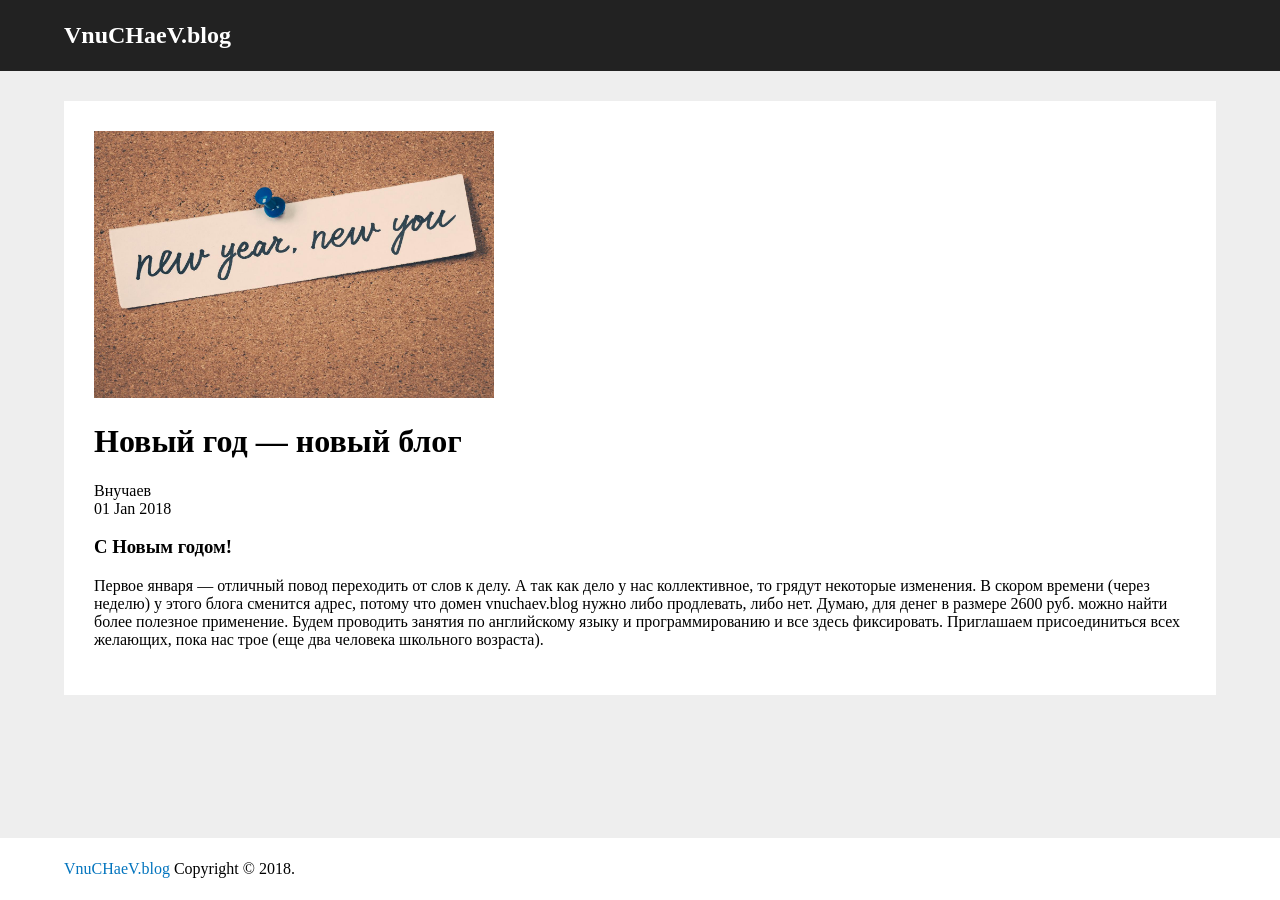
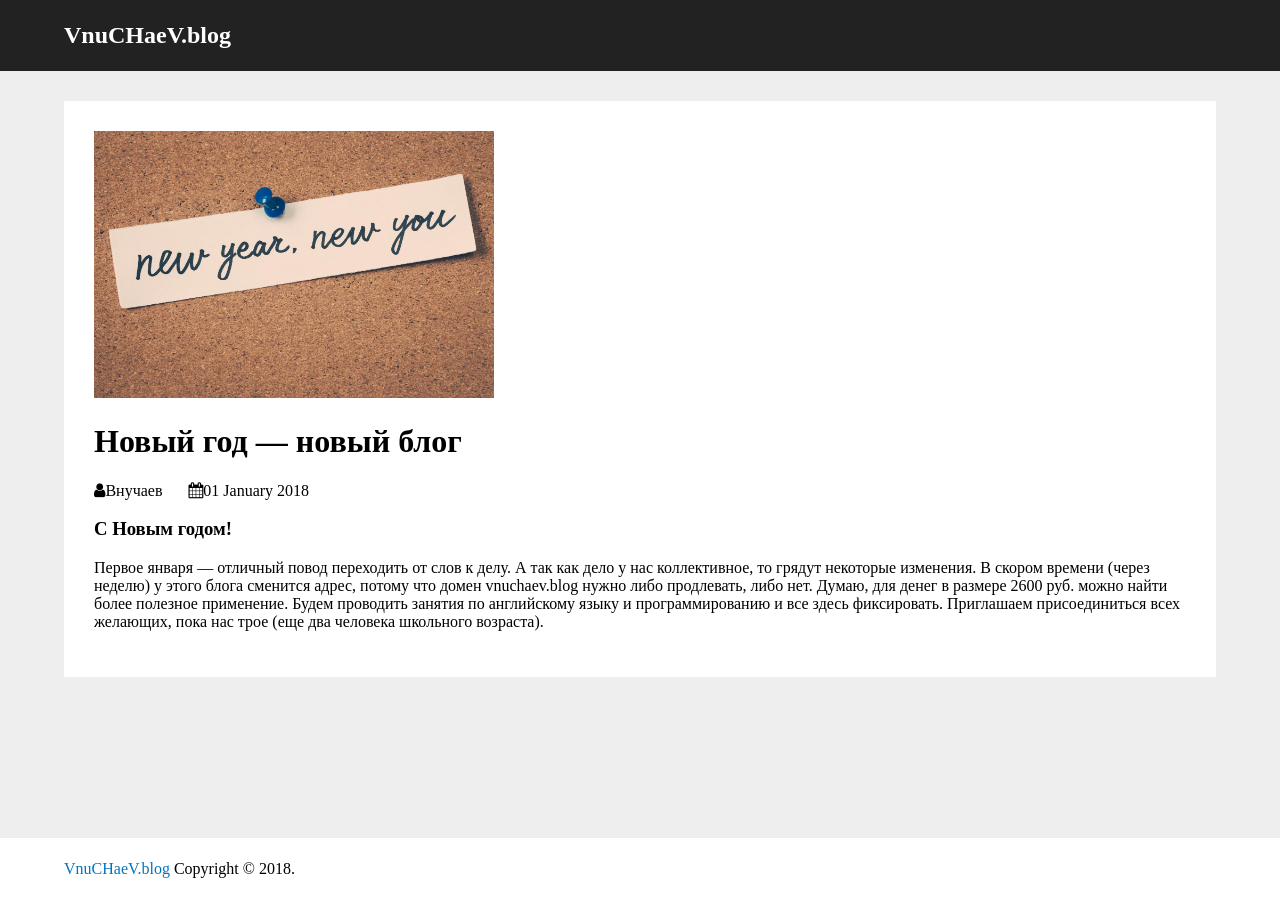
Before and after one commit to vitoyucepi/blog, a Jekyll site: the page built from _posts/2018-01-01-new-blog.md, in a window 1280 px wide. Built offline with Jekyll 4.4.1, drawn with Linux system fonts in a browser that asks for light colours.

Commit message:
post formating

```diff
--- a/_layouts/default.html
+++ b/_layouts/default.html
@@ -5,6 +5,7 @@
     <meta charset="utf-8"/>
     <link rel="icon" type="image/png" href="{{ site.baseurl }}/images/favicon.png">
     <link rel="stylesheet" href="{{ site.baseurl }}/css/default.css">
+    <link rel="stylesheet" href="//maxcdn.bootstrapcdn.com/font-awesome/4.7.0/css/font-awesome.min.css">
     <title>Внучаев Блог</title>
 </head>
 <body>
--- a/_layouts/post.html
+++ b/_layouts/post.html
@@ -2,9 +2,13 @@
 layout: default
 ---
 <div id="post">
-<img src="{{ site.baseurl }}/{{ page.image }}">
-<h1>{{ page.title }}</h1>
-<div>{{ page.author }}</div>
-<div>{{ page.date | date_to_string }}</div>
-    {{ content }}
+    <div id="postheader">
+        <img src="{{ site.baseurl }}/{{ page.image }}">
+        <h1>{{ page.title }}</h1>
+        <div id="author"><i class="fa fa-user"></i>{{ page.author }}</div>
+        <div id="date"><i class="fa fa-calendar"></i>{{ page.date | date: "%d %B %Y" }}</div>
+    </div>
+    <div id="postcontent">
+        {{ content }}
+    </div>
 </div>
--- a/css/default.css
+++ b/css/default.css
@@ -3,47 +3,56 @@ html, body {
     margin: 0;
     height: 100%;
 }
+
 body {
     display: flex;
     flex-direction: column;
-/*    align-items: center;
-    justify-content: center;*/
+    /*    align-items: center;
+        justify-content: center;*/
     background: #eee
 }
+
 #header {
     width: 100%;
     background: #222;
     align-self: start;
 }
+
 #header div {
     max-width: 1152px;
     min-width: 240px;
     padding: 22px 0;
     margin: 0 auto;
 }
+
 #header a {
     text-decoration: none;
     color: #FFF;
 }
+
 #header h2 {
     margin: 0;
 }
+
 #footer {
     width: 100%;
     background: #FFF;
     margin-top: 30px;
     align-self: end;
 }
+
 #footer div {
     max-width: 1152px;
     min-width: 240px;
     padding: 22px 0;
     margin: 0 auto;
 }
+
 #footer a {
     text-decoration: none;
     color: #0274BE;
 }
+
 #page {
     margin-top: 30px;
     max-width: 1152px;
@@ -52,21 +61,30 @@ body {
     align-self: center;
     flex-direction: row;
 }
+
 #container {
     display: flex;
 }
+
 #post-list {
     flex-grow: 2;
     background: #FFF;
 }
+
 #sidebar {
     flex-grow: 1;
 }
+
 #post {
     background: #FFF;
     padding: 30px;
 }
+
 #post img {
     max-width: 400px;
-    margin: 0 auto;
 }
+
+#post #postheader div {
+    display: inline;
+    padding-right: 22px;
+}
--- a/index.html
+++ b/index.html
@@ -2,7 +2,7 @@
 layout: main
 ---
 {% for post in site.posts %}
-    {{ post.date | date_to_string }}
+    {{ post.date {{ page.date | date: "%d %B %Y" }}
     {{ post.author }}
     <a href="{{ site.baseurl | append: post.url }}">{{ post.title }}</a>
 {% endfor %}
```
Lines whose indentation alone changed are shown as unchanged.
